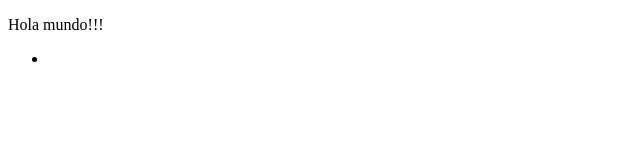
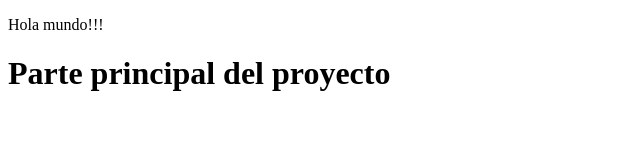
Before and after one commit to Ricardonaldos/primerapagina, a plain HTML site: page index.html in a window 1280 px wide. Shown: the whole page, without its empty margins (0-640 px from the left). Drawn offline with Linux system fonts and the light colour scheme.

Commit message:
modify index.html

```diff
--- a/index.html
+++ b/index.html
@@ -10,10 +10,11 @@
     <p>Hola mundo!!!</p>
     <nav>
         <head>
-            <ul>
-                <li><a href="#'>inicio</a></li>
 
-            </ul>
         </head></nav>
+
+        <main>
+            <h1>Parte principal del proyecto</h1>
+        </main>
 </body>
 </html>
```
